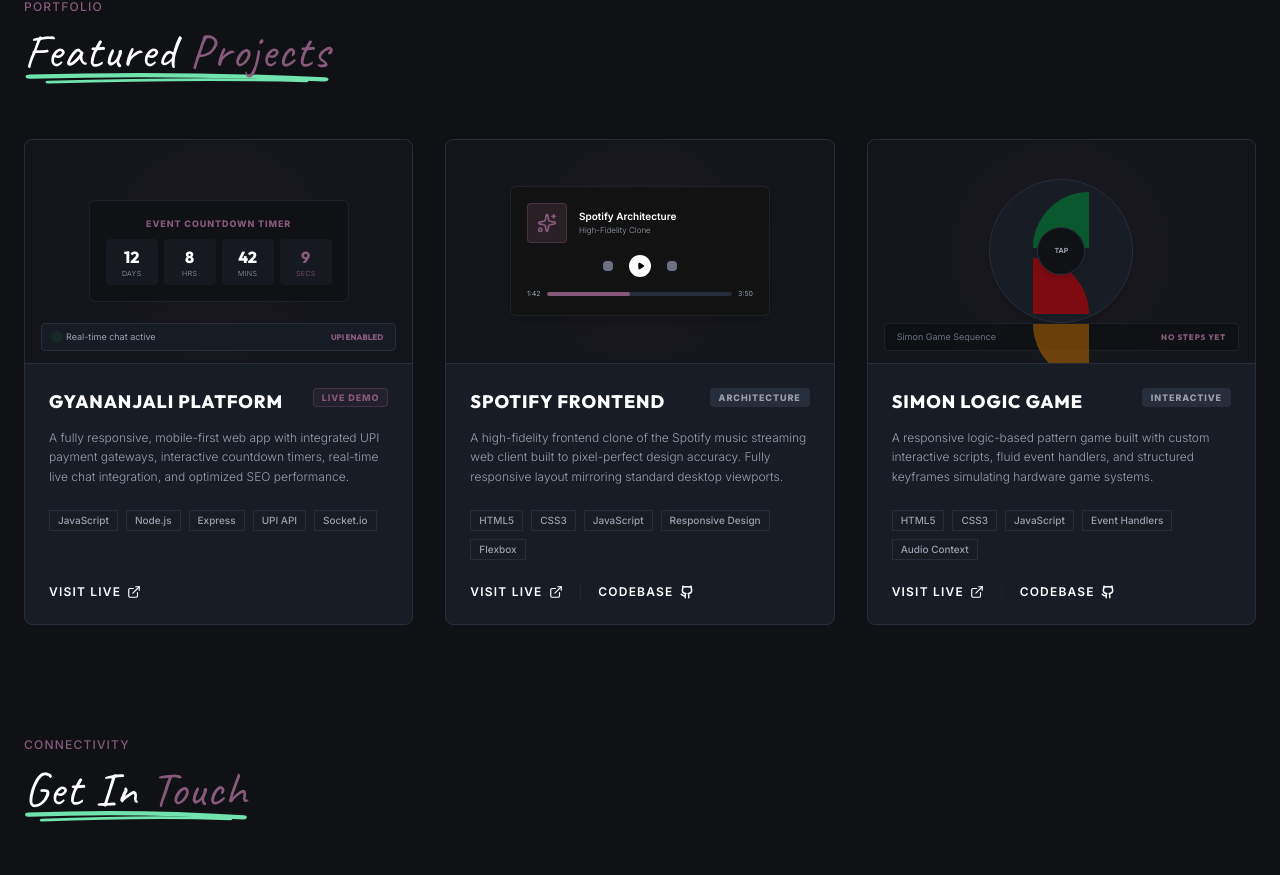
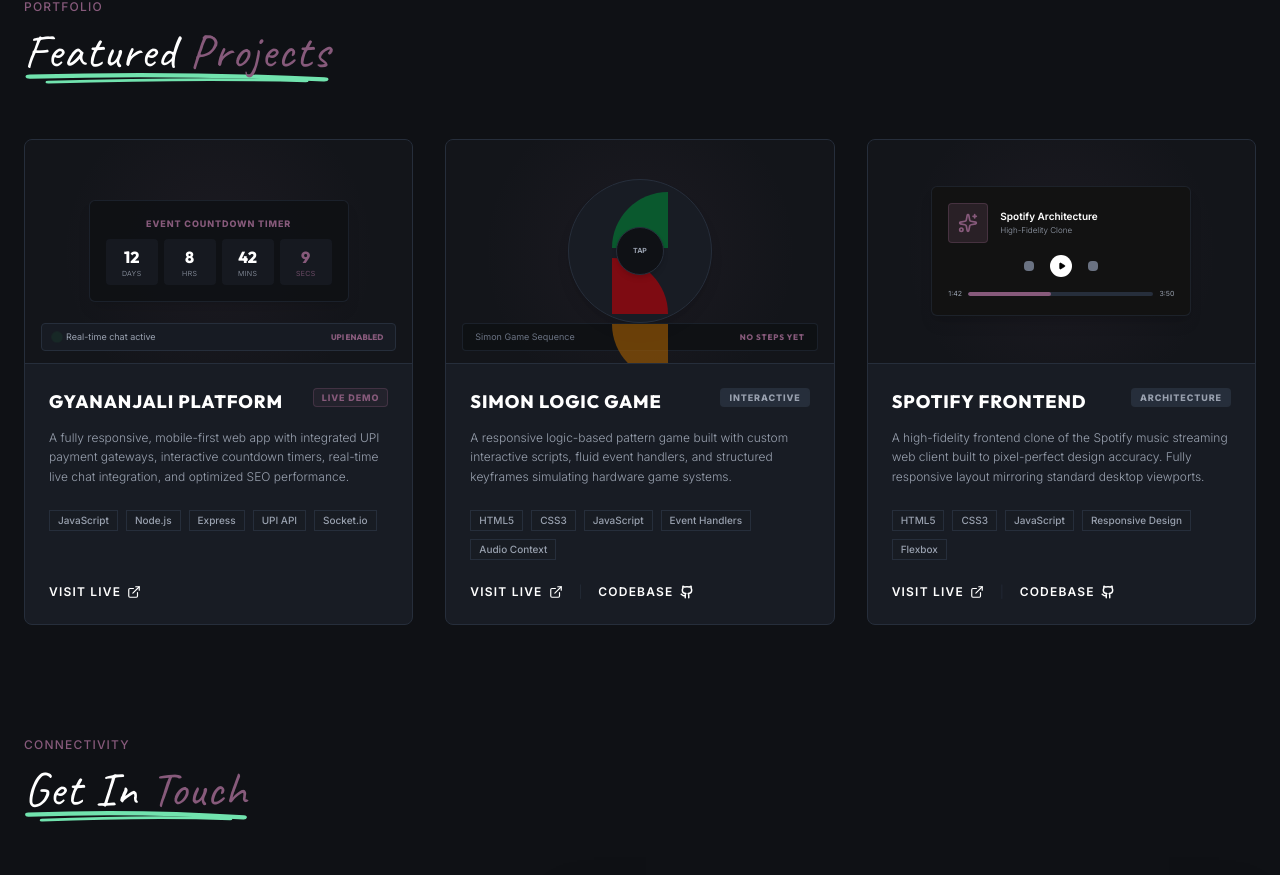
Before and after one commit to Subhammandal5555/personal-portfolio, a Next.js app: page / in a window 1280 px wide. Shown: the part 3119-3994 px from the top of the page. Built offline with nearby package versions, Linux system fonts and the light colour scheme.

Commit message:
style: swap positions of Simon Logic Game and Spotify Frontend in projects grid

```diff
--- a/src/components/Projects.tsx
+++ b/src/components/Projects.tsx
@@ -17,6 +17,16 @@ const projectsData = [
     codebase: "",
   },
   {
+    id: "simon",
+    title: "Simon Logic Game",
+    badge: "Interactive",
+    badgeType: "standard",
+    description: "A responsive logic-based pattern game built with custom interactive scripts, fluid event handlers, and structured keyframes simulating hardware game systems.",
+    tags: ["HTML5", "CSS3", "JavaScript", "Event Handlers", "Audio Context"],
+    liveUrl: "https://simon-subham.netlify.app",
+    codebase: "https://github.com/Subhammandal5555",
+  },
+  {
     id: "spotify",
     title: "Spotify Frontend",
     badge: "Architecture",
@@ -24,16 +34,6 @@ const projectsData = [
     description: "A high-fidelity frontend clone of the Spotify music streaming web client built to pixel-perfect design accuracy. Fully responsive layout mirroring standard desktop viewports.",
     tags: ["HTML5", "CSS3", "JavaScript", "Responsive Design", "Flexbox"],
     liveUrl: "https://spotify-clone-subham.netlify.app",
-    codebase: "https://github.com/Subhammandal5555",
-  },
-  {
-    id: "simon",
-    title: "Simon Logic Game",
-    badge: "Interactive",
-    badgeType: "standard",
-    description: "A responsive logic-based pattern game built with custom interactive scripts, fluid event handlers, and structured keyframes simulating hardware game systems.",
-    tags: ["HTML5", "CSS3", "JavaScript", "Event Handlers", "Audio Context"],
-    liveUrl: "https://simon-subham.netlify.app",
     codebase: "https://github.com/Subhammandal5555",
   }
 ];
```
